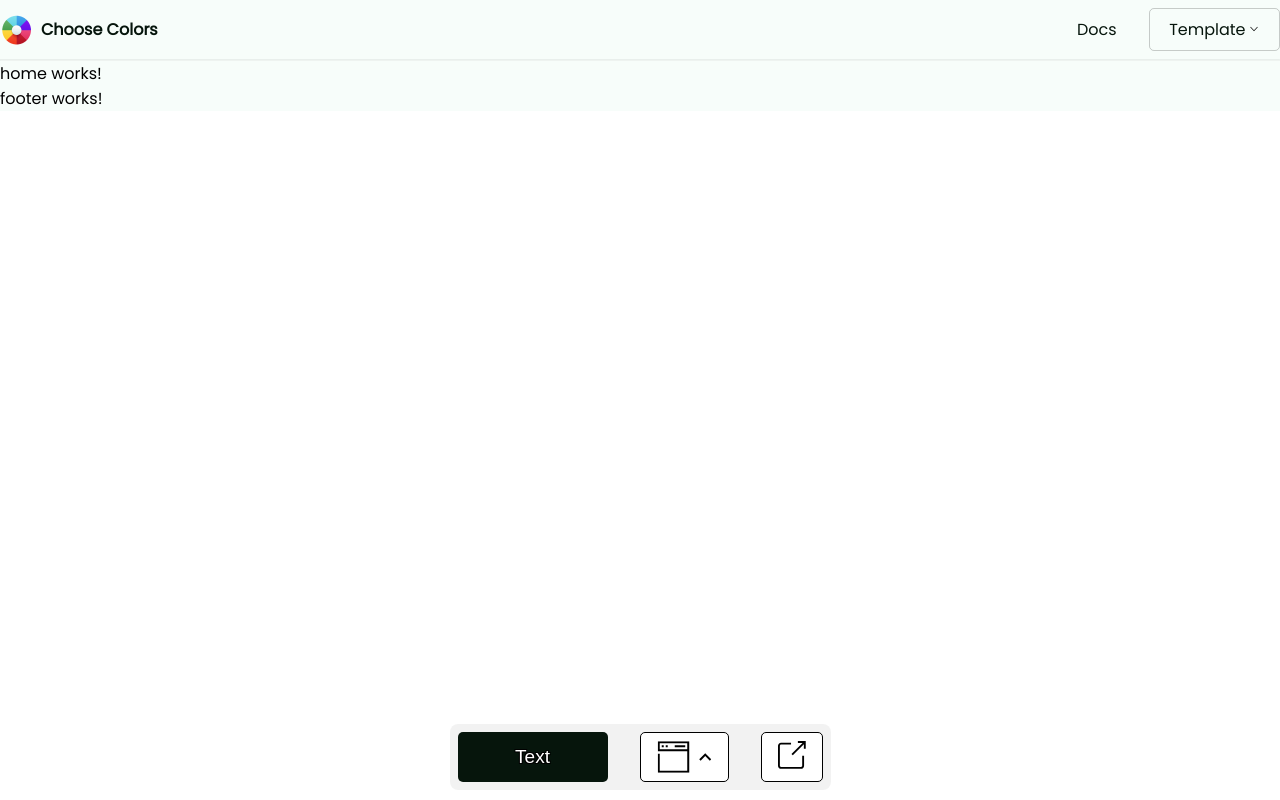
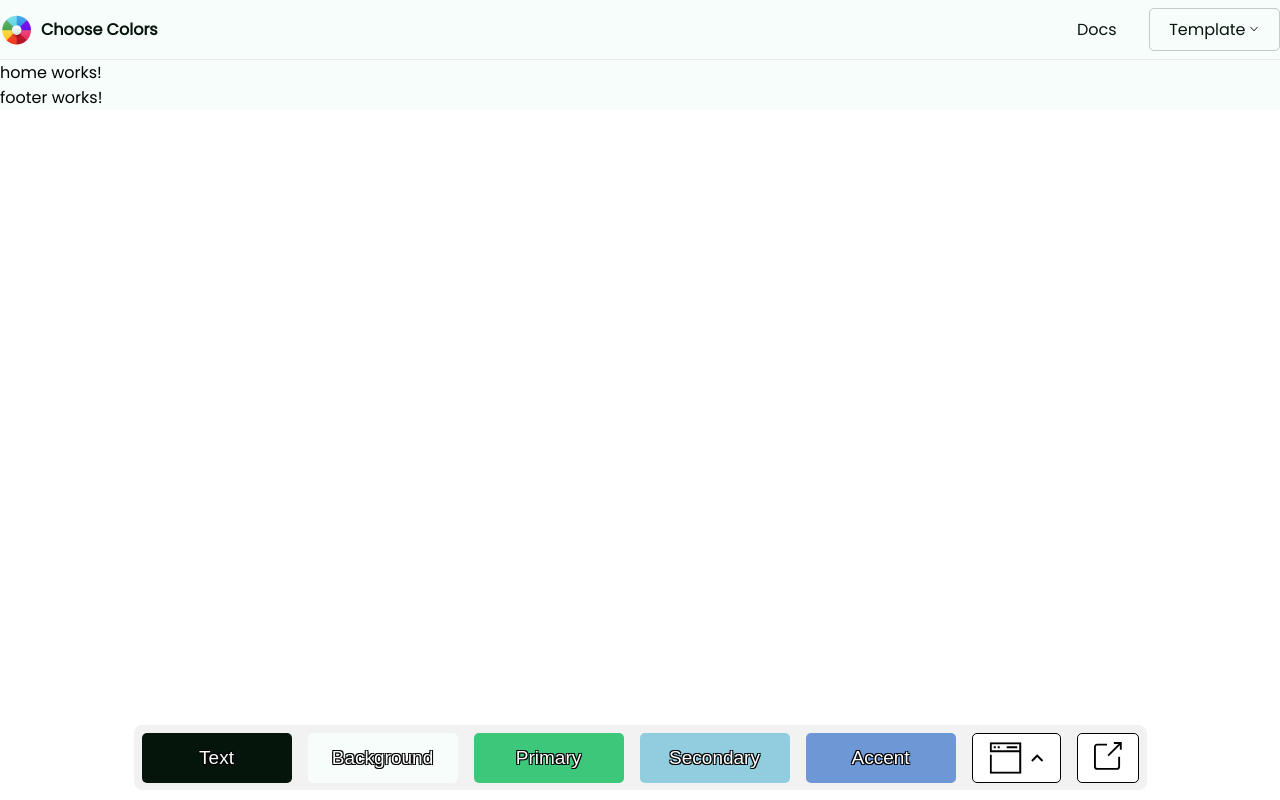
Before and after one commit to Lexsak/choose-color, an Angular app: page / in a window 1280 px wide. Built offline with nearby package versions, Linux system fonts and the light colour scheme.

Commit message:
all color inputs

```diff
--- a/src/app/color.service.ts
+++ b/src/app/color.service.ts
@@ -17,18 +17,18 @@ export class ColorService {
   }
 
   setBackgroundColor(color: string): void {
-    this.textColor = color;
+    this.backgroundColor = color;
   }
 
   setPrimaryColor(color: string): void {
-    this.textColor = color;
+    this.primaryColor = color;
   }
 
   setSecondaryColor(color: string): void {
-    this.textColor = color;
+    this.secondaryColor = color;
   }
 
   setAccentColor(color: string): void {
-    this.textColor = color;
+    this.accentColor = color;
   }
 }
--- a/src/app/layouts/color-toolbar/color-toolbar.component.css
+++ b/src/app/layouts/color-toolbar/color-toolbar.component.css
@@ -1,7 +1,7 @@
 .container {
   display: flex;
   justify-content: center;
-  height: 66px;
+  height: 65px;
 }
 
 .colorContainer {
@@ -10,7 +10,7 @@
   align-items: center;
   background-color: rgba(0, 0, 0, 0.05);
   padding: 8px;
-  gap: 2rem;
+  gap: 1rem;
   border-radius: 8px;
 }
 
@@ -38,11 +38,11 @@
 }
 
 /* Color Inputs Names  */
-.color-text::after {
+.text-color::after {
   content: "Text";
 }
 
-.second-color::after {
+.background-color::after {
   content: "Background";
 }
 
--- a/src/app/layouts/color-toolbar/color-toolbar.component.html
+++ b/src/app/layouts/color-toolbar/color-toolbar.component.html
@@ -1,20 +1,45 @@
 <div class="container">
   <div class="colorContainer">
-
     <!-- Color Inputs -->
     <input
       type="color"
-      class="btn-color color-text"
+      class="btn-color text-color"
       [value]="getTextColor()"
       (input)="changeTextColor($event)"
     />
 
+    <input
+      type="color"
+      class="btn-color background-color"
+      [value]="getBackgroundColor()"
+      (input)="changeBackgroundColor($event)"
+    />
 
+    <input
+      type="color"
+      class="btn-color primary-color"
+      [value]="getPrimaryColor()"
+      (input)="changePrimaryColor($event)"
+    />
+
+    <input
+      type="color"
+      class="btn-color secondary-color"
+      [value]="getSecondaryColor()"
+      (input)="changeSecondaryColor($event)"
+    />
+
+    <input
+      type="color"
+      class="btn-color accent-color"
+      [value]="getAccentColor()"
+      (input)="changeAccentColor($event)"
+    />
 
     <!-- DropDown -->
     <div class="dropdown-container">
       <div class="dropdown-text" (click)="changeDropDown()">
-        <img src="../../../assets/icons/color-palett.svg" alt="copy-icon">
+        <img src="../../../assets/icons/color-palett.svg" alt="copy-icon" />
       </div>
       <div class="dropdown-menu" *ngIf="isDropDown">
         <div
@@ -29,9 +54,8 @@
 
     <div class="dropdown-container">
       <div class="dropdown-text">
-        <img src="../../../assets/icons/copy.svg" alt="copy-icon">
+        <img src="../../../assets/icons/copy.svg" alt="copy-icon" />
       </div>
     </div>
-
   </div>
 </div>
--- a/src/app/layouts/color-toolbar/color-toolbar.component.ts
+++ b/src/app/layouts/color-toolbar/color-toolbar.component.ts
@@ -15,20 +15,53 @@ interface ColorPalettes {
 export class ColorToolbarComponent {
   color: string = '#808080';
 
+  // Colors from Toolbar
   constructor(private colorService: ColorService) {}
 
+  getTextColor() {
+    return this.colorService.textColor;
+  }
 
   getBackgroundColor() {
     return this.colorService.backgroundColor;
   }
 
-  getTextColor(){
-    return this.colorService.textColor;
-  };
+  getPrimaryColor() {
+    return this.colorService.primaryColor;
+  }
 
+  getSecondaryColor() {
+    return this.colorService.secondaryColor;
+  }
+
+  getAccentColor() {
+    return this.colorService.accentColor;
+  }
+
+  // Change Colors
   changeTextColor(event: any) {
     const color = event?.target?.value;
     this.colorService.setTextColor(color);
+  }
+
+  changeBackgroundColor(event: any) {
+    const color = event?.target?.value;
+    this.colorService.setBackgroundColor(color);
+  }
+
+  changePrimaryColor(event: any) {
+    const color = event?.target?.value;
+    this.colorService.setPrimaryColor(color);
+  }
+
+  changeSecondaryColor(event: any) {
+    const color = event?.target?.value;
+    this.colorService.setSecondaryColor(color);
+  }
+
+  changeAccentColor(event: any) {
+    const color = event?.target?.value;
+    this.colorService.setAccentColor(color);
   }
 
   // DropDown
--- a/src/app/layouts/navbar/navbar.component.css
+++ b/src/app/layouts/navbar/navbar.component.css
@@ -3,6 +3,7 @@ nav {
   display: flex;
   justify-content: center;
   align-items: center;
+  border-bottom: 1px solid rgb(231, 231, 231);
 }
 
 .container {
@@ -77,7 +78,3 @@ nav {
   background-color: var(--black-05);
   border-radius: 5px;
 }
-
-hr {
-  border-color: var(--black-05);
-}
--- a/src/app/layouts/navbar/navbar.component.html
+++ b/src/app/layouts/navbar/navbar.component.html
@@ -37,4 +37,3 @@
     </div>
   </div>
 </nav>
-<hr>
```
